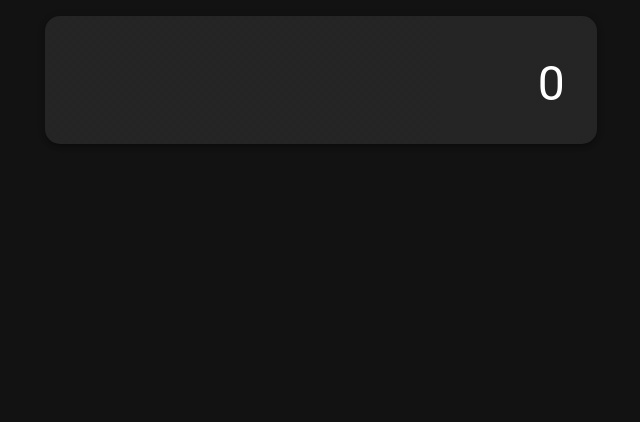
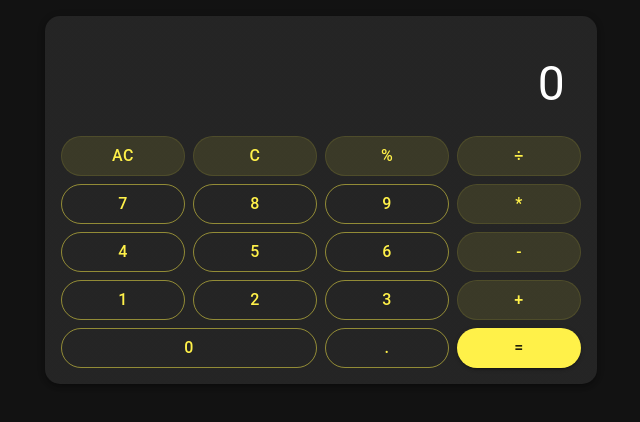
Before and after one commit to infinitly-irrational/Calculator-App, a React app: page / in a window 1280 px wide. Shown: the top 422 px of the page, without its empty margins (319-959 px from the left). Built offline with nearby package versions, Linux system fonts and the light colour scheme; the HTML template or start-up script is replaced by a standard one.

Commit message:
added functionality

```diff
--- a/src/App.tsx
+++ b/src/App.tsx
@@ -1,24 +1,148 @@
 import React, { useState } from 'react';
-import { Container, Grid } from '@mui/material';
+import { Button, Container, Grid } from '@mui/material';
 import { Output } from './components/Output';
 import { Base } from './components/Base';
+import OperationButton from './components/OperationButton';
+import DigitButton from './components/DigitButton';
 
 function App() {
   const [currentValue, setCurrentValue] = useState('0');
-  const [operation, setOperatio] = useState('');
+  const [currentOperation, setCurrentOperation] = useState('');
+  const [prevValue, setPrevValue] = useState('');
+  const [overwrite, setOverwrite] = useState(true);
 
   const setDigit = (digit: string) => {
-    setCurrentValue(digit);
+    if (currentValue[0] === '0' && digit === '0') return;
+    if (currentValue.includes('.') && digit === '.') return;
+    if (overwrite && digit !== '.') {
+      setCurrentValue(digit);
+    } else {
+      setCurrentValue(`${currentValue}${digit}`);
+    }
+    setOverwrite(false);
   };
+
   const selectOperation = (operation: string) => {
-    setOperatio(operation);
+    setPrevValue(currentValue);
+    setCurrentOperation(operation);
+    setOverwrite(true);
   };
+
+  const calculate = () => {
+    if (!prevValue || !currentOperation) return currentValue;
+    const current = parseFloat(currentValue);
+    const prev = parseFloat(prevValue);
+    let result;
+
+    switch (currentOperation) {
+      case '+':
+        result = prev + current;
+        break;
+      case '-':
+        result = prev - current;
+        break;
+      case '*':
+        result = prev * current;
+        break;
+      case '÷':
+        result = prev / current;
+        break;
+    }
+    return result;
+  };
+
+  const equals = () => {
+    const value = calculate();
+    setCurrentValue(`${value}`);
+    setCurrentOperation('');
+    setPrevValue('');
+    setOverwrite(true);
+  };
+
+  const clear = () => {
+    setPrevValue('');
+    setCurrentOperation('');
+    setCurrentValue('0');
+    setOverwrite(true);
+  };
+
+  const del = () => {
+    setCurrentValue('0');
+    setOverwrite(true);
+  };
+
+  const percent = () => {
+    const current = parseFloat(currentValue);
+    setCurrentValue((current / 100).toString());
+  };
+
   return (
     <Container maxWidth="sm">
       <Base elevation={3}>
         <Grid container spacing={1}>
           <Grid item xs={12}>
             <Output>{currentValue}</Output>
+          </Grid>
+          <Grid item container columnSpacing={1}>
+            <OperationButton
+              operation={'AC'}
+              selectOperation={clear}
+              selectedOperation={currentOperation}
+            />
+            <OperationButton
+              operation={'C'}
+              selectOperation={del}
+              selectedOperation={currentOperation}
+            />
+            <OperationButton
+              operation={'%'}
+              selectOperation={percent}
+              selectedOperation={currentOperation}
+            />
+            <OperationButton
+              operation={'÷'}
+              selectOperation={selectOperation}
+              selectedOperation={currentOperation}
+            />
+          </Grid>
+          <Grid item container columnSpacing={1}>
+            <DigitButton digit={'7'} enteredDigit={setDigit} />
+            <DigitButton digit={'8'} enteredDigit={setDigit} />
+            <DigitButton digit={'9'} enteredDigit={setDigit} />
+            <OperationButton
+              operation={'*'}
+              selectOperation={selectOperation}
+              selectedOperation={currentOperation}
+            />
+          </Grid>
+          <Grid item container columnSpacing={1}>
+            <DigitButton digit={'4'} enteredDigit={setDigit} />
+            <DigitButton digit={'5'} enteredDigit={setDigit} />
+            <DigitButton digit={'6'} enteredDigit={setDigit} />
+            <OperationButton
+              operation={'-'}
+              selectOperation={selectOperation}
+              selectedOperation={currentOperation}
+            />
+          </Grid>
+          <Grid item container columnSpacing={1}>
+            <DigitButton digit={'1'} enteredDigit={setDigit} />
+            <DigitButton digit={'2'} enteredDigit={setDigit} />
+            <DigitButton digit={'3'} enteredDigit={setDigit} />
+            <OperationButton
+              operation={'+'}
+              selectOperation={selectOperation}
+              selectedOperation={currentOperation}
+            />
+          </Grid>
+          <Grid item container columnSpacing={1}>
+            <DigitButton digit={'0'} enteredDigit={setDigit} xs={6} />
+            <DigitButton digit={'.'} enteredDigit={setDigit} />
+            <Grid item xs={3}>
+              <Button fullWidth variant="contained" onClick={equals}>
+                =
+              </Button>
+            </Grid>
           </Grid>
         </Grid>
       </Base>
--- a/src/components/OperationButton.tsx
+++ b/src/components/OperationButton.tsx
@@ -1,5 +1,4 @@
 import { Button, Grid, styled } from '@mui/material';
-import React from 'react';
 
 interface Props {
   operation: string;
@@ -18,7 +17,7 @@ const OperationButton = ({
   selectedOperation,
 }: Props) => {
   return (
-    <Grid item>
+    <Grid item xs={3}>
       <StyledButton
         fullWidth
         variant="outlined"
--- a/src/components/Theme.tsx
+++ b/src/components/Theme.tsx
@@ -7,6 +7,20 @@ const theme = createTheme({
       main: '#fff149',
     },
   },
+  components: {
+    MuiButton: {
+      styleOverrides: {
+        root: {
+          borderRadius: 25,
+        },
+      },
+    },
+  },
+  typography: {
+    button: {
+      fontSize: '1rem',
+    },
+  },
 });
 
 export default theme;
```
Also changed, not shown: 1 other file (tests, documents, lock files or other folders).
